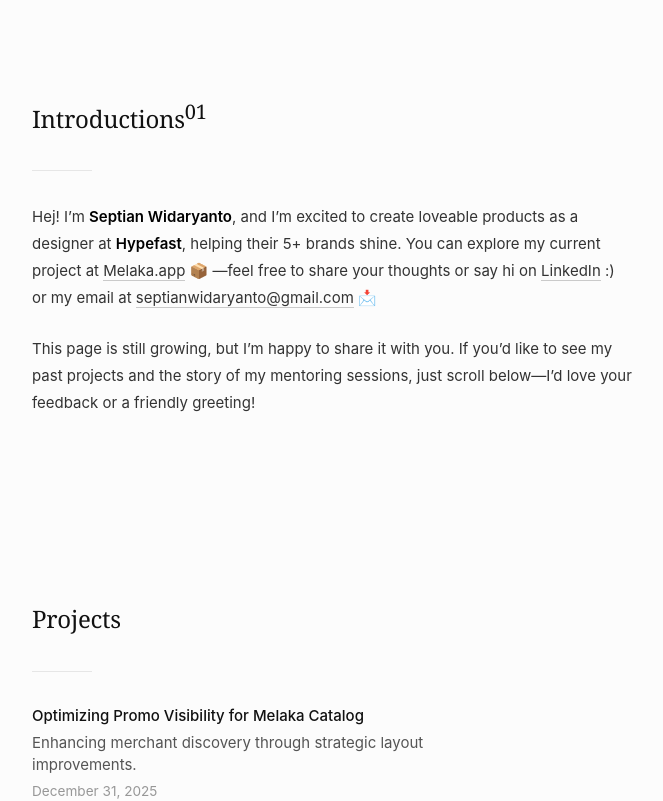
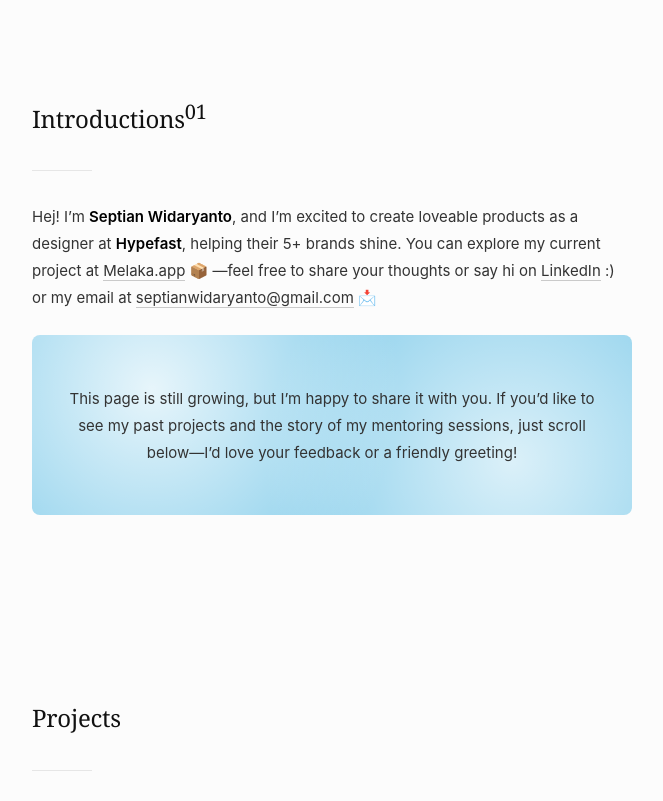
Before and after one commit to swidaryanto/lotust, a React (Vite) app: page / in a window 1280 px wide. Shown: the top 801 px of the page, without its empty margins (32-695 px from the left). Built offline with nearby package versions, Linux system fonts and the light colour scheme.

Commit message:
style(hero): add intro-paragraph--highlight and apply to Hero
add a new modifier class in Hero.css and apply it to the second intro paragraph in Hero.tsx to provide a highlighted, centered block with padding and radial gradients.

Co-authored-by: Septian Widaryanto <septianwidaryanto@gmail.com>

```diff
--- a/src/components/Hero.css
+++ b/src/components/Hero.css
@@ -41,6 +41,19 @@
     margin-bottom: 1.5rem;
 }
 
+.intro-paragraph--highlight {
+    background-color: #87ceeb;
+    background-image: radial-gradient(circle at 20% 30%, rgba(255, 255, 255, 0.8) 0%, transparent 50%),
+        radial-gradient(circle at 80% 70%, rgba(255, 255, 255, 0.7) 0%, transparent 50%);
+    padding: 24px;
+    border-radius: 8px;
+    text-align: center;
+    display: flex;
+    align-items: center;
+    justify-content: center;
+    min-height: 180px;
+}
+
 .intro-paragraph strong {
     font-weight: 600;
     color: #000000;
--- a/src/components/Hero.tsx
+++ b/src/components/Hero.tsx
@@ -19,7 +19,7 @@
                         <span style={{ marginLeft: '4px' }}>📩</span>
                     </p>
 
-                    <p className="intro-paragraph">
+                    <p className="intro-paragraph intro-paragraph--highlight">
                         This page is still growing, but I’m happy to share it with you. If you’d like to see my past projects
                         and the story of my mentoring sessions, just scroll below—I’d love your feedback or a friendly greeting!
                     </p>
```
